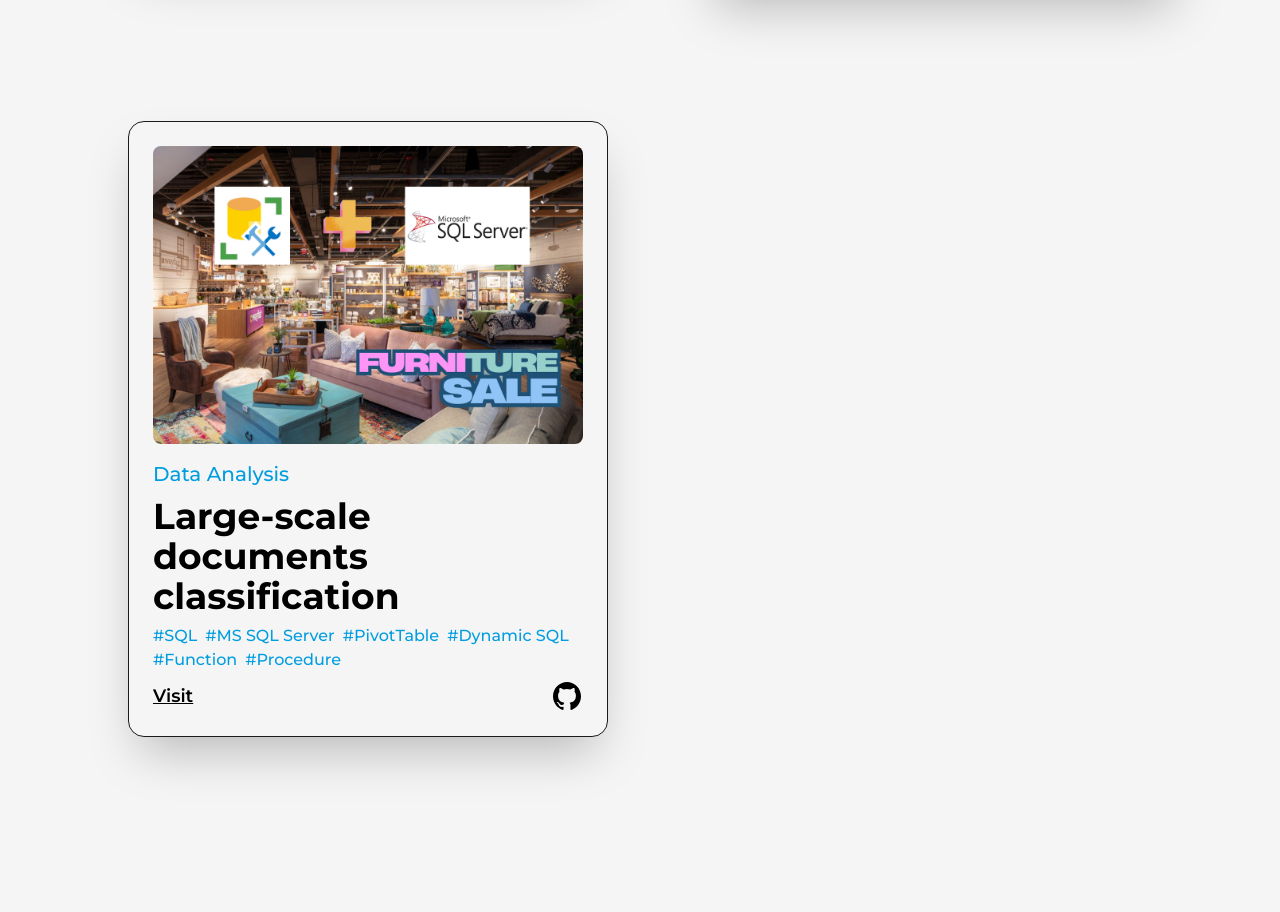
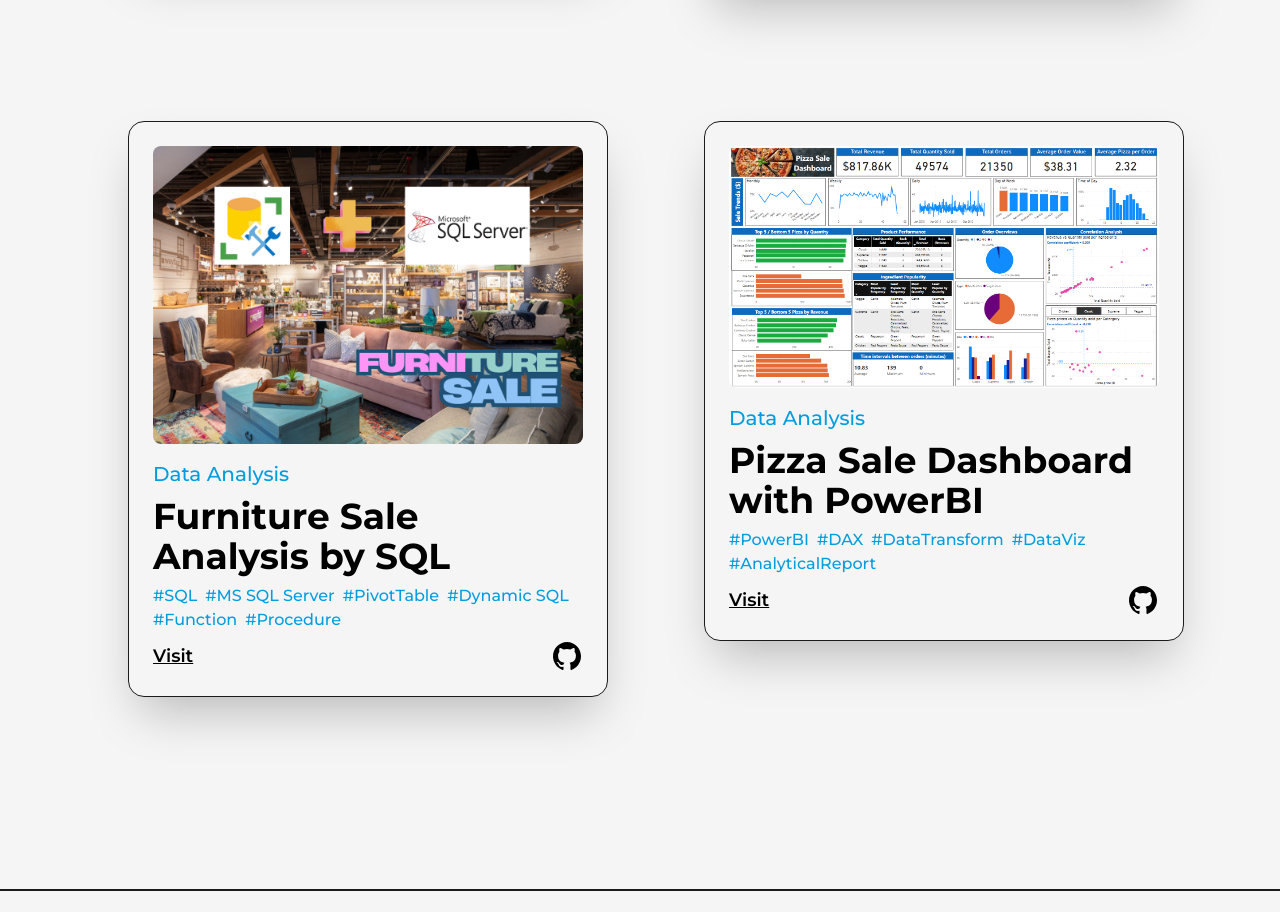
Before and after one commit to davidhuynhgit/profile, a Next.js app: page /projects in a window 1280 px wide. Shown: the part 2320-3232 px from the top of the page. Built offline with nearby package versions, Linux system fonts and the light colour scheme.

Commit message:
Update project

```diff
--- a/src/pages/projects.js
+++ b/src/pages/projects.js
@@ -11,6 +11,7 @@ import projectFungi from "../../public/images/projects/FungiClassification.png";
 import projectBellabeat from "../../public/images/projects/BellaBeat.png";
 import projectTextClassification from "../../public/images/projects/TextClassification.png";
 import projectFurnitureSale from "../../public/images/projects/FurnitureSale.png";
+import projectPizzaSale from "../../public/images/projects/PizzaSale.png";
 import {motion} from "framer-motion"
 import TransitionEffect from '@/component/TransitionEffect'
 const FramerImage = motion(Image);
@@ -183,12 +184,23 @@ const projects = () => {
 
                   <div className="col-span-6 sm:col-span-12">
                   <Project
-                    title="Large-scale documents classification"
+                    title="Furniture Sale Analysis by SQL"
                     img={projectFurnitureSale}
                     link="https://github.com/davidhuynhgit/FunitureSale"
                     github="https://github.com/davidhuynhgit/FunitureSale"
                     type="Data Analysis"
                     hashtags={["SQL","MS SQL Server", "PivotTable","Dynamic SQL", "Function", "Procedure"]}
+                    />
+                  </div>
+
+                  <div className="col-span-6 sm:col-span-12">
+                  <Project
+                    title="Pizza Sale Dashboard with PowerBI"
+                    img={projectPizzaSale}
+                    link="https://github.com/davidhuynhgit/PizzaSale"
+                    github="https://github.com/davidhuynhgit/PizzaSale"
+                    type="Data Analysis"
+                    hashtags={["PowerBI","DAX", "DataTransform","DataViz", "AnalyticalReport"]}
                     />
                   </div>
 
```
Also changed, not shown: public/images/projects/PizzaSale.png (added).
